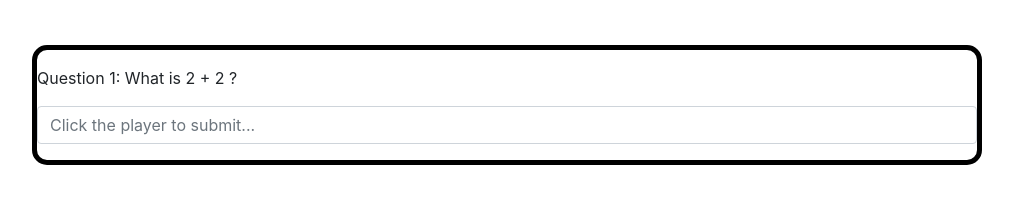
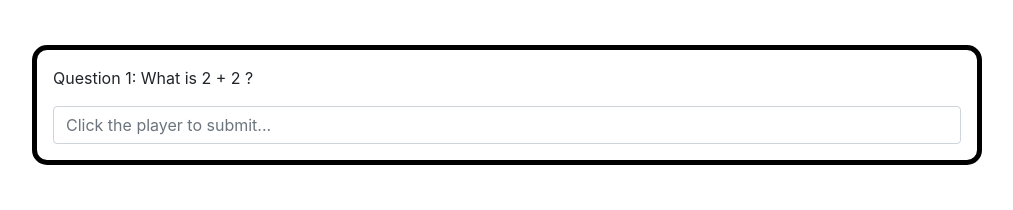
Before and after one commit to Boothy742/The-Wheel, a plain HTML site: page index.html in a window 1280 px wide. Shown: the part 571-781 px from the top of the page, without its empty margins (133-1146 px from the left). Drawn offline with nearby package versions, Linux system fonts and the light colour scheme.

Commit message:
Replaced padding
Question label is no longer up against the border

```diff
--- a/Content/styles.css
+++ b/Content/styles.css
@@ -6,7 +6,7 @@
   border: solid 5px black;
   border-radius: 15px;
   margin-top: 3em;
-  padding: 1em 0;
+  padding: 1em;
 }
 
 .noselect {
```
